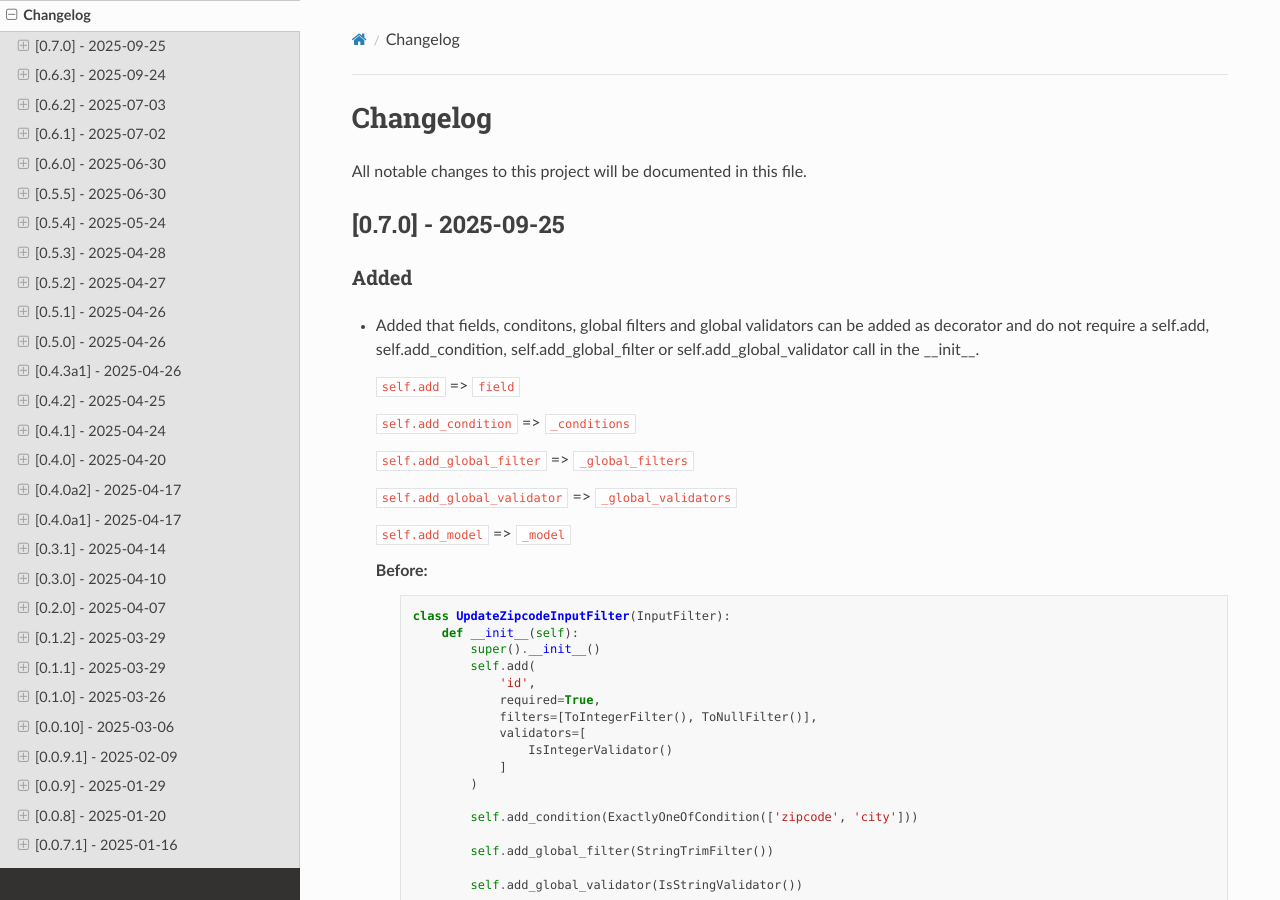
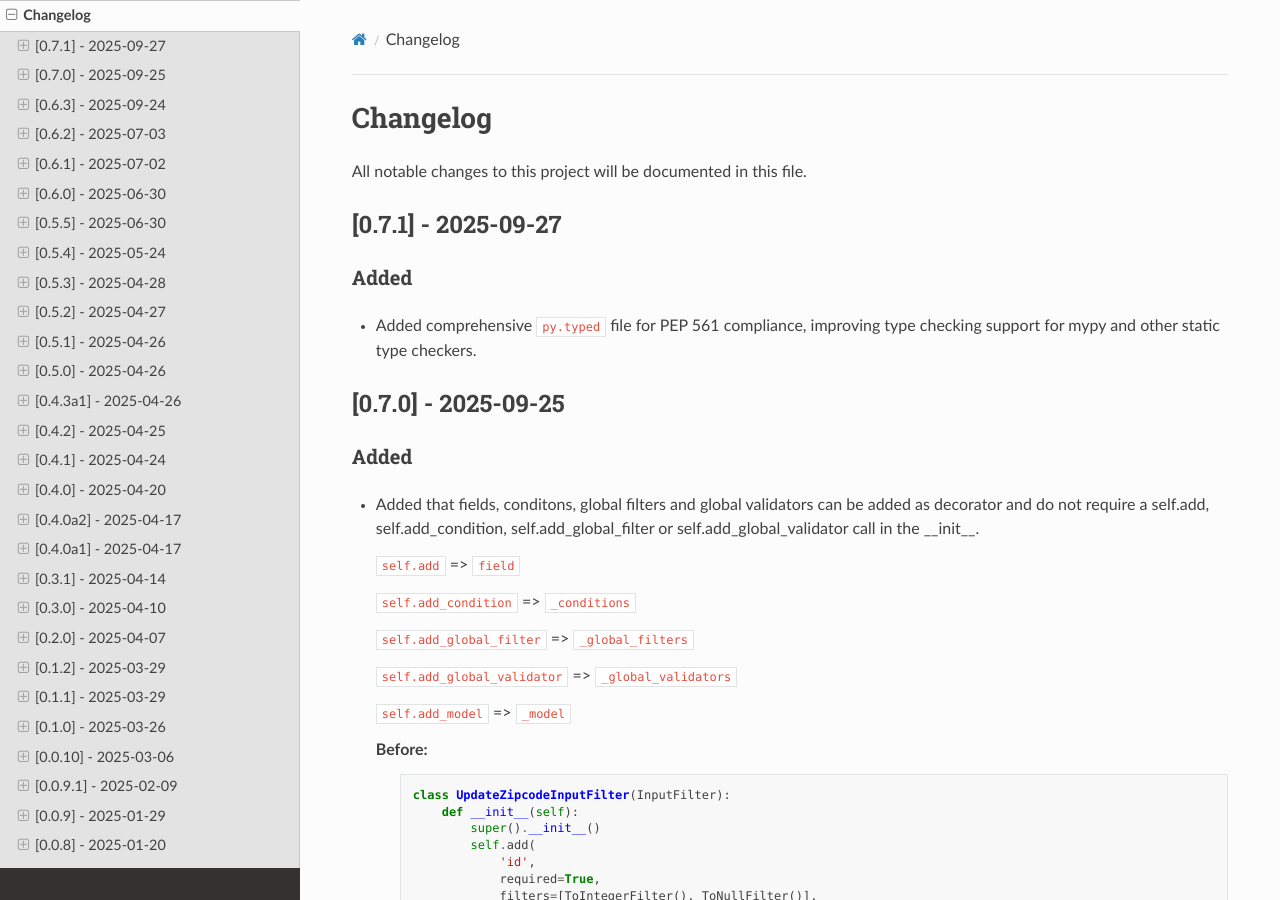
Before and after one commit to LeanderCS/flask-inputfilter, a Sphinx documentation site: the page built from docs/source/changelog.rst, in a window 1280 px wide and 900 px high. Built offline with Sphinx 7.4.7 and the Read the Docs theme 3.1.0, drawn with Linux system fonts in a browser that asks for light colours.

Commit message:
Add py.typed to improving type checking support

```diff
--- a/docs/source/changelog.rst
+++ b/docs/source/changelog.rst
@@ -2,6 +2,14 @@ Changelog
 =========
 
 All notable changes to this project will be documented in this file.
+
+
+[0.7.1] - 2025-09-27
+--------------------
+
+Added
+^^^^^
+- Added comprehensive ``py.typed`` file for PEP 561 compliance, improving type checking support for mypy and other static type checkers.
 
 
 [0.7.0] - 2025-09-25
--- a/pyproject.toml
+++ b/pyproject.toml
@@ -4,7 +4,7 @@ build-backend = "setuptools.build_meta"
 
 [project]
 name = "flask_inputfilter"
-version = "0.7.0"
+version = "0.7.1"
 description = "A library to easily filter and validate input data in Flask applications"
 readme = "README.md"
 keywords = [
```
Also changed, not shown: 2 other files.
